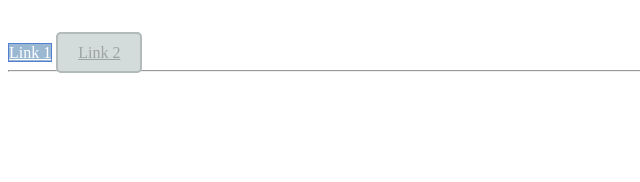
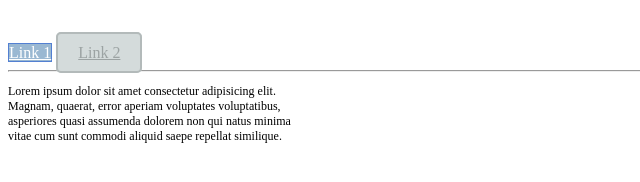
Before and after one commit to Miguis722/animationCSS3, a plain HTML site: page index.html in a window 1280 px wide. Shown: the whole page, without its empty margins (0-640 px from the left). Drawn offline with Linux system fonts and the light colour scheme; files that its build step writes are made by us from their sources.

Commit message:
Desarrollo del punto 2, zoom.

```diff
--- a/CSS/style.css
+++ b/CSS/style.css
@@ -72,3 +72,26 @@ a.link2:hover {
     border: 2px solid #636a6a;
     padding: 10px 30px;
 }
+
+p.zoom {
+    font-size: 12px;
+    width:300px;
+
+    /* Firefox */
+    -moz-transition: font-size 300ms linear 0s;
+
+    /* Chrome / Safari */
+    -webkit-transition: font-size 300ms linear 0s;
+
+    /* Opera */
+    -o-transition: font-size 300ms linear 0s;
+
+    /* Default */
+    transition: font-size 300ms linear 0s;
+
+}
+
+
+p.zoom:hover {
+    font-size: 16px;
+}
--- a/index.html
+++ b/index.html
@@ -12,5 +12,8 @@
     <a href="#" class="link2">Link 2</a>
     <br>
     <hr>
+    <p class="zoom">Lorem ipsum dolor sit amet consectetur adipisicing elit. Magnam, quaerat, error aperiam
+        voluptates voluptatibus, asperiores quasi assumenda dolorem non qui natus minima vitae cum sunt commodi aliquid
+        saepe repellat similique.</p>
 </body>
 </html>
```
